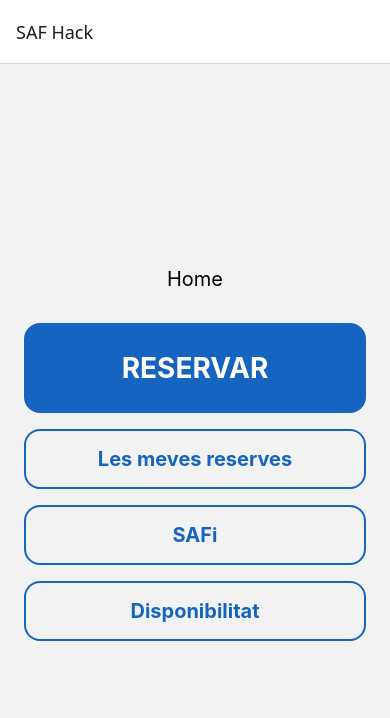
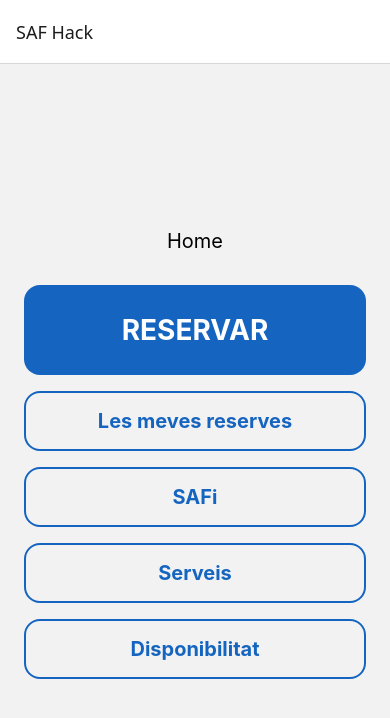
Before and after one commit to MarcPujadas/SAF_Challenge_MYM, a React Native app in the folder frontend/: screen / in a window 390 px wide. Shown: the top 718 px of the page. Built offline with nearby package versions, Linux system fonts and the light colour scheme.

Commit message:
feat: pantalla serveis
Co-Authored-By: Claude Sonnet 5.5 <noreply@anthropic.com>

```diff
--- a/frontend/src/navigation/RootNavigator.tsx
+++ b/frontend/src/navigation/RootNavigator.tsx
@@ -6,6 +6,7 @@ import HomeScreen from '../screens/HomeScreen';
 import MevesReservesScreen from '../screens/MevesReservesScreen';
 import ReservaScreen from '../screens/ReservaScreen';
 import SafiChatScreen from '../screens/SafiChatScreen';
+import ServeisScreen from '../screens/ServeisScreen';
 import type { RootStackParamList } from './types';
 
 const Stack = createNativeStackNavigator<RootStackParamList>();
@@ -22,6 +23,7 @@ export default function RootNavigator() {
         options={{ title: 'Les meves reserves' }}
       />
       <Stack.Screen name="SafiChat" component={SafiChatScreen} options={{ title: 'SAFi' }} />
+      <Stack.Screen name="Serveis" component={ServeisScreen} options={{ title: 'Serveis' }} />
       <Stack.Screen name="Heatmap" component={HeatmapScreen} options={{ title: 'Disponibilitat' }} />
     </Stack.Navigator>
   );
--- a/frontend/src/navigation/types.ts
+++ b/frontend/src/navigation/types.ts
@@ -6,5 +6,6 @@ export type RootStackParamList = {
   Confirmacion: { reservation: ReservationCreated; spaceName: string };
   MevesReserves: undefined;
   SafiChat: undefined;
+  Serveis: undefined;
   Heatmap: { serviceId?: string } | undefined;
 };
--- a/frontend/src/screens/HomeScreen.tsx
+++ b/frontend/src/screens/HomeScreen.tsx
@@ -17,6 +17,9 @@ export default function HomeScreen({ navigation }: Props) {
       </Pressable>
       <Pressable style={styles.secondary} onPress={() => navigation.navigate('SafiChat')}>
         <Text style={styles.secondaryText}>SAFi</Text>
+      </Pressable>
+      <Pressable style={styles.secondary} onPress={() => navigation.navigate('Serveis')}>
+        <Text style={styles.secondaryText}>Serveis</Text>
       </Pressable>
       <Pressable style={styles.secondary} onPress={() => navigation.navigate('Heatmap')}>
         <Text style={styles.secondaryText}>Disponibilitat</Text>
--- /dev/null
+++ b/frontend/src/screens/ServeisScreen.tsx
@@ -0,0 +1,103 @@
+import type { NativeStackScreenProps } from '@react-navigation/native-stack';
+import { useCallback, useEffect, useRef, useState } from 'react';
+import { ActivityIndicator, Pressable, ScrollView, StyleSheet, Text, View } from 'react-native';
+
+import type { RootStackParamList } from '../navigation/types';
+import { errorMessage, getServices } from '../services/api';
+import type { Service } from '../services/api';
+
+type Props = NativeStackScreenProps<RootStackParamList, 'Serveis'>;
+
+// Nomes mostra els camps que retorna GET /services (contracts.md).
+export default function ServeisScreen({ navigation }: Props) {
+  const [services, setServices] = useState<Service[] | null>(null);
+  const [loading, setLoading] = useState(true);
+  const [error, setError] = useState<string | null>(null);
+  const req = useRef(0);
+
+  const load = useCallback(async () => {
+    const id = ++req.current;
+    setLoading(true);
+    setError(null);
+    try {
+      const list = await getServices();
+      if (id !== req.current) return;
+      setServices(list);
+    } catch (err) {
+      if (id !== req.current) return;
+      setError(errorMessage(err));
+    }
+    if (id === req.current) setLoading(false);
+  }, []);
+
+  useEffect(() => {
+    void load();
+  }, [load]);
+
+  return (
+    <ScrollView contentContainerStyle={styles.container}>
+      {loading && <ActivityIndicator />}
+      {error && (
+        <View>
+          <Text style={styles.error}>{error}</Text>
+          <Pressable style={styles.retryButton} onPress={() => void load()}>
+            <Text style={styles.retryText}>Tornar-ho a provar</Text>
+          </Pressable>
+        </View>
+      )}
+      {!loading && !error && services && services.length === 0 && (
+        <Text style={styles.muted}>No hi ha serveis disponibles</Text>
+      )}
+      {services?.map((s) => (
+        <View key={s.id} style={styles.card}>
+          <Text style={styles.name}>{s.name}</Text>
+          <Text style={styles.description}>{s.description}</Text>
+          <Text style={s.reservable ? styles.reservable : styles.notReservable}>
+            {s.reservable ? 'Reservable' : 'No reservable'}
+          </Text>
+          <View style={styles.row}>
+            <Pressable
+              style={[styles.secondary, styles.flex]}
+              onPress={() => navigation.navigate('Heatmap', { serviceId: s.id })}
+            >
+              <Text style={styles.secondaryText}>Veure disponibilitat</Text>
+            </Pressable>
+            {s.reservable && (
+              <Pressable
+                style={[styles.primary, styles.flex]}
+                onPress={() => navigation.navigate('Reserva', { serviceId: s.id })}
+              >
+                <Text style={styles.primaryText}>Reservar</Text>
+              </Pressable>
+            )}
+          </View>
+        </View>
+      ))}
+    </ScrollView>
+  );
+}
+
+const styles = StyleSheet.create({
+  container: { padding: 16, paddingBottom: 48 },
+  muted: { color: '#666', marginVertical: 8, textAlign: 'center' },
+  error: { color: '#b00020', marginVertical: 8 },
+  retryButton: { padding: 12, borderRadius: 10, backgroundColor: '#eee', alignItems: 'center' },
+  retryText: { fontSize: 16 },
+  card: { padding: 14, borderRadius: 12, borderWidth: 1, borderColor: '#ccc', marginBottom: 12 },
+  name: { fontSize: 18, fontWeight: 'bold' },
+  description: { fontSize: 15, color: '#444', marginTop: 4 },
+  reservable: { marginTop: 6, color: '#2e7d32', fontWeight: 'bold' },
+  notReservable: { marginTop: 6, color: '#666', fontWeight: 'bold' },
+  row: { flexDirection: 'row', gap: 8, marginTop: 10 },
+  flex: { flex: 1 },
+  secondary: {
+    padding: 12,
+    borderRadius: 10,
+    borderWidth: 2,
+    borderColor: '#1565c0',
+    alignItems: 'center',
+  },
+  secondaryText: { color: '#1565c0', fontSize: 15, fontWeight: 'bold' },
+  primary: { padding: 12, borderRadius: 10, backgroundColor: '#1565c0', alignItems: 'center' },
+  primaryText: { color: '#fff', fontSize: 15, fontWeight: 'bold' },
+});
```
